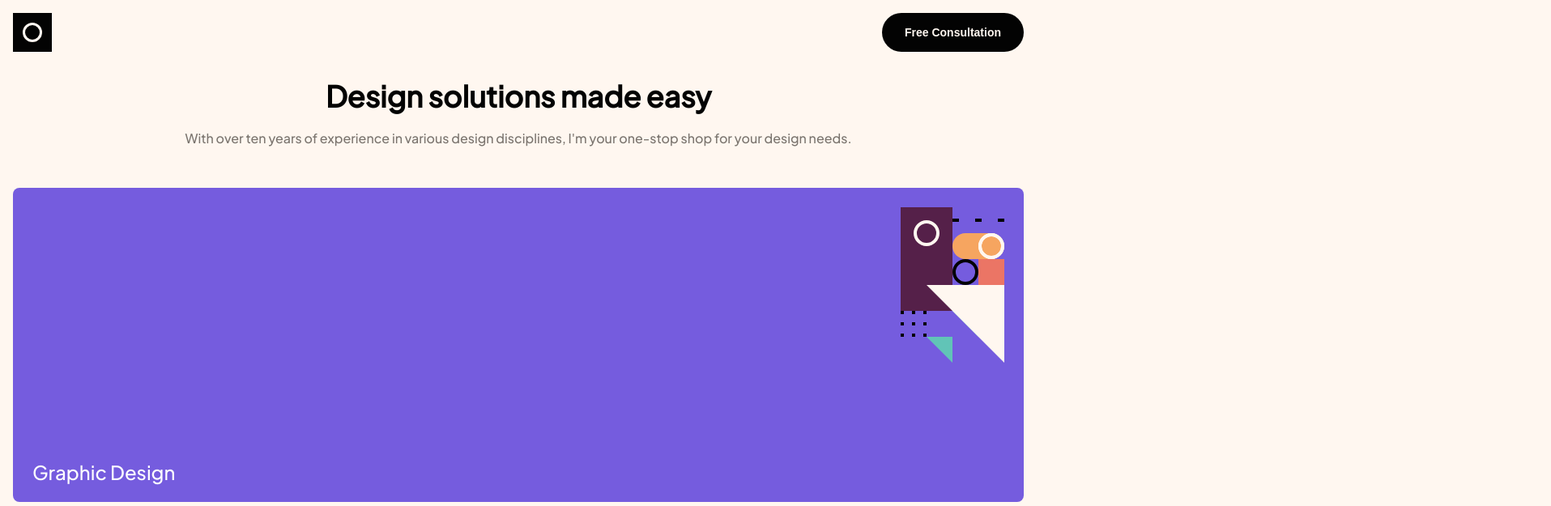
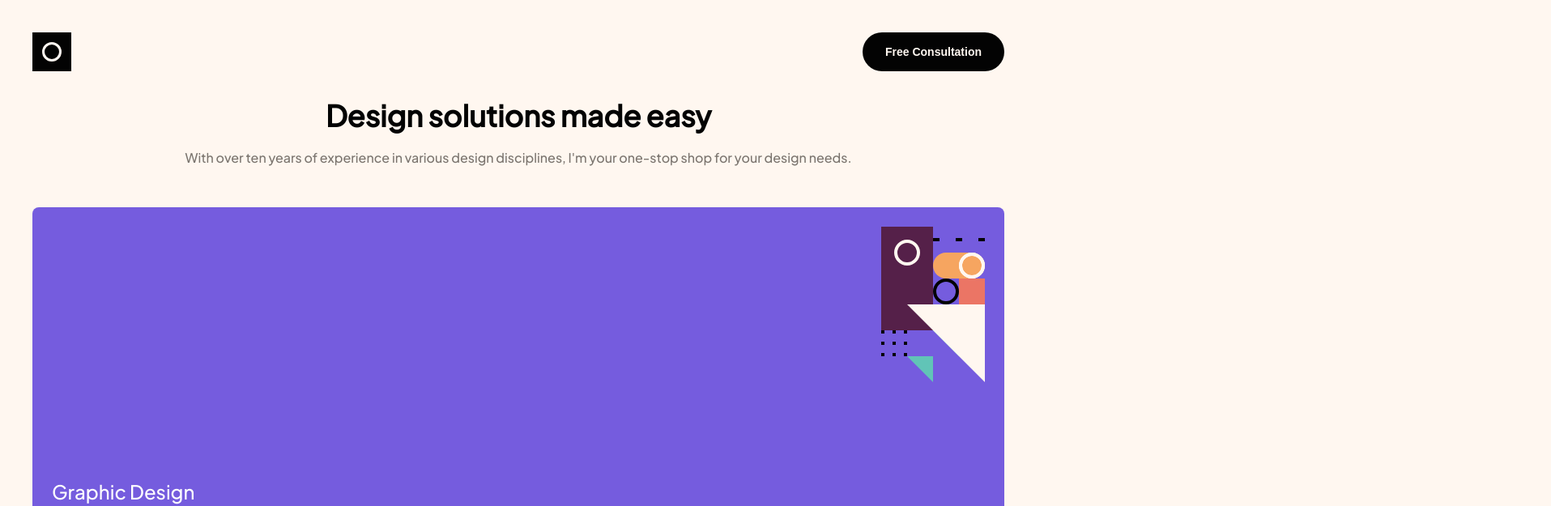
Before and after one commit to iannnop/single-page-design-portfolio, a Vue app: page / in a window 1280 px wide. Shown: the top 625 px of the page at 81% size, 1915 px wide, since content can reach past the window. Built offline with nearby package versions, Linux system fonts and the light colour scheme.

Commit message:
handling larger screens

```diff
--- a/src/assets/base.css
+++ b/src/assets/base.css
@@ -28,6 +28,7 @@
 }
 
 body {
+  overflow-x: hidden;
   min-height: 100vh;
   color: var(--color-text);
   background: var(--color-background);
--- a/src/assets/main.css
+++ b/src/assets/main.css
@@ -5,14 +5,6 @@
   margin: 0 auto;
   padding: 16px;
   font-weight: normal;
-  overflow: hidden;
-}
-
-a,
-.green {
-  text-decoration: none;
-  color: hsla(160, 100%, 37%, 1);
-  transition: 0.4s;
 }
 
 @font-face {
@@ -24,16 +16,8 @@ a,
   src: local("Plus Jakarta Sans"), url("/fonts/PlusJakartaSans-Medium.woff2") format("woff2"), url("/fonts/PlusJakartaSans-Medium.woff") format("woff");
 }
 
-@media (hover: hover) {
-  a:hover {
-    background-color: hsla(160, 100%, 37%, 0.2);
+@media (min-width: 768px) {
+  #app {
+    padding: 40px;
   }
 }
-
-@media (min-width: 1024px) {
-  body {
-  }
-
-  #app {
-  }
-}
```
